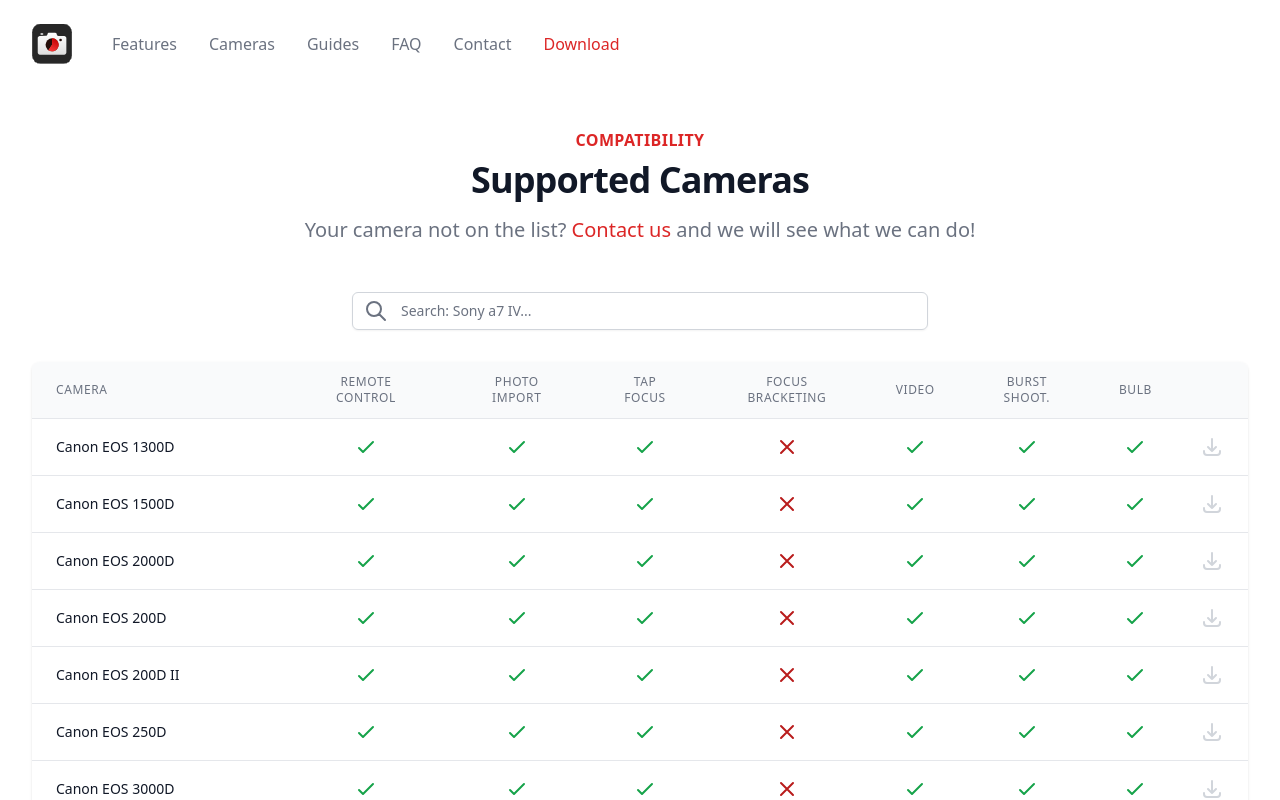
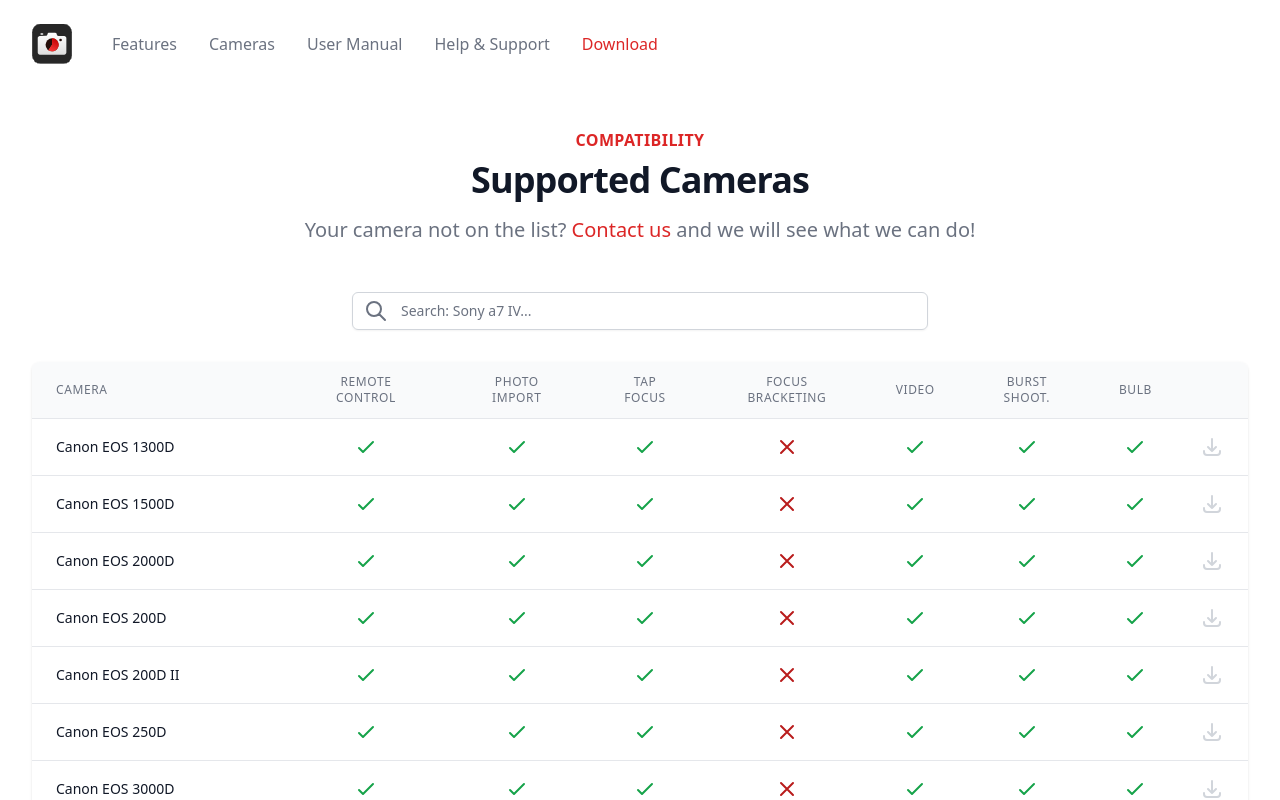
Before and after one commit to gswirski/shutter-website, a Next.js app: page /cameras in a window 1280 px wide. Shown: the top 800 px of the page. Built offline with nearby package versions, Linux system fonts and the light colour scheme.

Commit message:
update next.js

```diff
--- a/components/menu.js
+++ b/components/menu.js
@@ -8,16 +8,18 @@
 const navigation = [
   { name: 'Features', href: '/' },
   { name: 'Cameras', href: '/cameras' },
-  { name: 'Guides', href: '/guides' },
-  { name: 'FAQ', href: '/guides/faq' },
-  { name: 'Contact', href: '/contact' },
+  { name: 'User Manual', href: '/manual' },
+  { name: 'Help & Support', href: '/help' },
+  // { name: 'Guides', href: '/guides' },
+  // { name: 'FAQ', href: '/guides/faq' },
+  // { name: 'Contact', href: '/contact' },
 ]
 
 export default function Menu() {
   return (
     <div className="relative bg-white overflow-visible">
       <div className="max-w-7xl mx-auto">
-        <div className="relative z-10 pb-4 bg-white lg:max-w-2xl lg:w-full">
+        <div className="relative z-10 pb-4 bg-white">
           <Popover>
             <div className="relative pt-6 px-4 sm:px-6 lg:px-8">
               <nav className="relative flex items-center justify-between sm:h-10 lg:justify-start" aria-label="Global">
@@ -31,7 +33,7 @@
                         type="image/svg+xml"
                         width={40}
                         height={40}
-                        />
+                      />
                     </a>
                     <div className="-mr-2 flex items-center md:hidden">
                       <Popover.Button className="bg-white rounded-md p-2 inline-flex items-center justify-center text-gray-400 hover:text-gray-500 hover:bg-gray-100 focus:outline-none focus:ring-2 focus:ring-inset focus:ring-red-400">
@@ -74,13 +76,13 @@
                 <div className="rounded-lg shadow-md bg-white ring-1 ring-black ring-opacity-5 overflow-hidden">
                   <div className="px-5 pt-4 flex items-center justify-between">
                     <div>
-                    <object
+                      <object
                         className="h-10 w-auto"
                         data="/icon.svg"
                         type="image/svg+xml"
                         width={40}
                         height={40}
-                        />
+                      />
                     </div>
                     <div className="-mr-2">
                       <Popover.Button className="bg-white rounded-md p-2 inline-flex items-center justify-center text-gray-400 hover:text-gray-500 hover:bg-gray-100 focus:outline-none focus:ring-2 focus:ring-inset focus:ring-red-400">
--- a/package.json
+++ b/package.json
@@ -13,9 +13,9 @@
     "@tailwindcss/aspect-ratio": "^0.4.0",
     "@tailwindcss/forms": "^0.4.0",
     "@tailwindcss/typography": "^0.5.0",
-    "next": "latest",
-    "react": "^17.0.2",
-    "react-dom": "^17.0.2",
+    "next": "^14.0.4",
+    "react": "^18.2.0",
+    "react-dom": "^18.1.0",
     "react-markdown": "^7.1.2"
   },
   "devDependencies": {
--- /dev/null
+++ b/pages/manual/[brand]/page.js
@@ -0,0 +1,6 @@
+import { useRouter } from 'next/router'
+
+export default function Page(params) {
+    const router = useRouter()
+    return <p>Brand: {router.query.brand}</p>
+}
--- /dev/null
+++ b/pages/manual/index.js
@@ -0,0 +1,3 @@
+export default function Page({ params }) {
+    return <div>Manual</div>
+}
--- /dev/null
+++ b/pages/support/index.js
@@ -0,0 +1,3 @@
+export default function Page({ params }) {
+    return <div>Support</div>
+}
```
Also changed, not shown: 1 other file (tests, documents, lock files or other folders).
